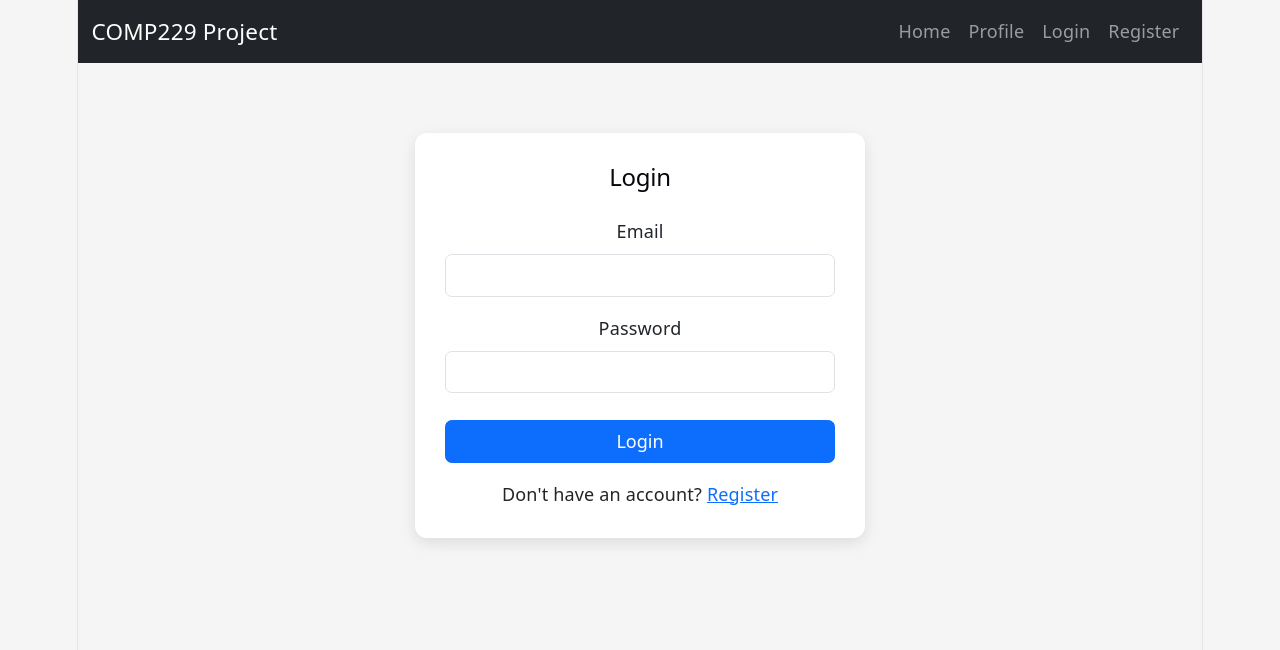
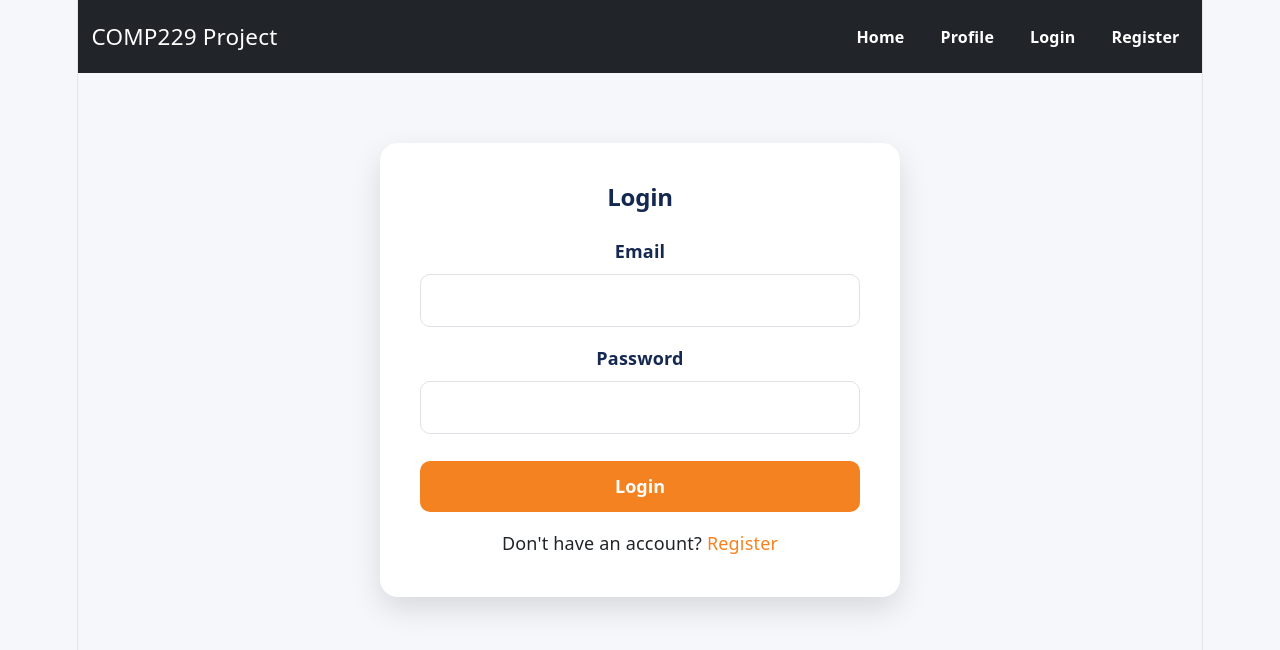
Before and after one commit to rsonas/COMP229_GROUP_PROJECT, a React app in the folder frontend/: page /login in a window 1280 px wide. Shown: the top 650 px of the page. Built offline with nearby package versions, Linux system fonts and the light colour scheme; the HTML template or start-up script is replaced by a standard one.

Commit message:
Finalize Pages and Polish Layout

```diff
--- a/frontend/src/api/axios.js
+++ b/frontend/src/api/axios.js
@@ -1,4 +1,3 @@
-//(connect frontend to backend)
 import axios from "axios";
 
 const api = axios.create({
--- a/frontend/src/styles/auth.css
+++ b/frontend/src/styles/auth.css
@@ -1,19 +1,115 @@
+/* ---------- Authentication Pages ---------- */
+
 body{
-    background:#f5f5f5;
+    background:#f5f7fa;
 }
 
 .auth-card{
 
-    max-width:450px;
+    max-width:520px;
 
     margin:70px auto;
 
+    padding:40px;
+
     background:white;
 
-    padding:30px;
+    border-radius:18px;
 
-    border-radius:12px;
+    box-shadow:0 12px 30px rgba(0,0,0,.12);
+}
 
-    box-shadow:0 5px 15px rgba(0,0,0,.1);
+/* Headings */
 
+.auth-card h2{
+
+    color:#142850;
+
+    font-weight:700;
 }
+
+/* Labels */
+
+.form-label{
+
+    font-weight:600;
+
+    color:#142850;
+}
+
+/* Inputs */
+
+.form-control{
+
+    border-radius:10px;
+
+    padding:12px;
+}
+
+.form-control:focus{
+
+    border-color:#F58220;
+
+    box-shadow:0 0 0 .2rem rgba(245,130,32,.25);
+}
+
+/* Primary Button */
+
+.btn-primary{
+
+    background:#F58220;
+
+    border:none;
+
+    font-weight:600;
+
+    border-radius:10px;
+
+    padding:12px;
+}
+
+.btn-primary:hover{
+
+    background:#d86e18;
+}
+
+/* Outline Button */
+
+.btn-outline-primary{
+
+    color:#142850;
+
+    border:2px solid #142850;
+
+    font-weight:600;
+
+    border-radius:10px;
+}
+
+.btn-outline-primary:hover{
+
+    background:#142850;
+
+    color:white;
+}
+
+/* Links */
+
+a{
+
+    color:#F58220;
+
+    text-decoration:none;
+}
+
+a:hover{
+
+    color:#d86e18;
+}
+
+/* Alerts */
+
+.alert{
+
+    border-radius:10px;
+}
--- a/frontend/src/styles/navbar.css
+++ b/frontend/src/styles/navbar.css
@@ -0,0 +1,48 @@
+/* SportsPass Navbar */
+
+.navbar {
+    background-color: #142850;
+    padding: 14px 0;
+}
+
+/* Logo */
+
+.logo {
+    height: 60px;
+    width: auto;
+}
+
+/* Navigation Links */
+
+.nav-link {
+    color: white !important;
+    font-weight: 600;
+    font-size: 16px;
+    margin-left: 18px;
+    transition: 0.3s;
+}
+
+.nav-link:hover {
+    color: #F58220 !important;
+}
+
+/* Logout Button */
+
+.btn-outline-light {
+    color: #F58220;
+    border: 2px solid #F58220;
+    font-weight: 600;
+    transition: 0.3s;
+}
+
+.btn-outline-light:hover {
+    background-color: #F58220;
+    border-color: #F58220;
+    color: white;
+}
+
+/* Active Link */
+
+.nav-link.active {
+    color: #F58220 !important;
+}
```
Also changed, not shown: frontend/public/hero.avif (added), 1 other file (tests, documents, lock files or other folders).
